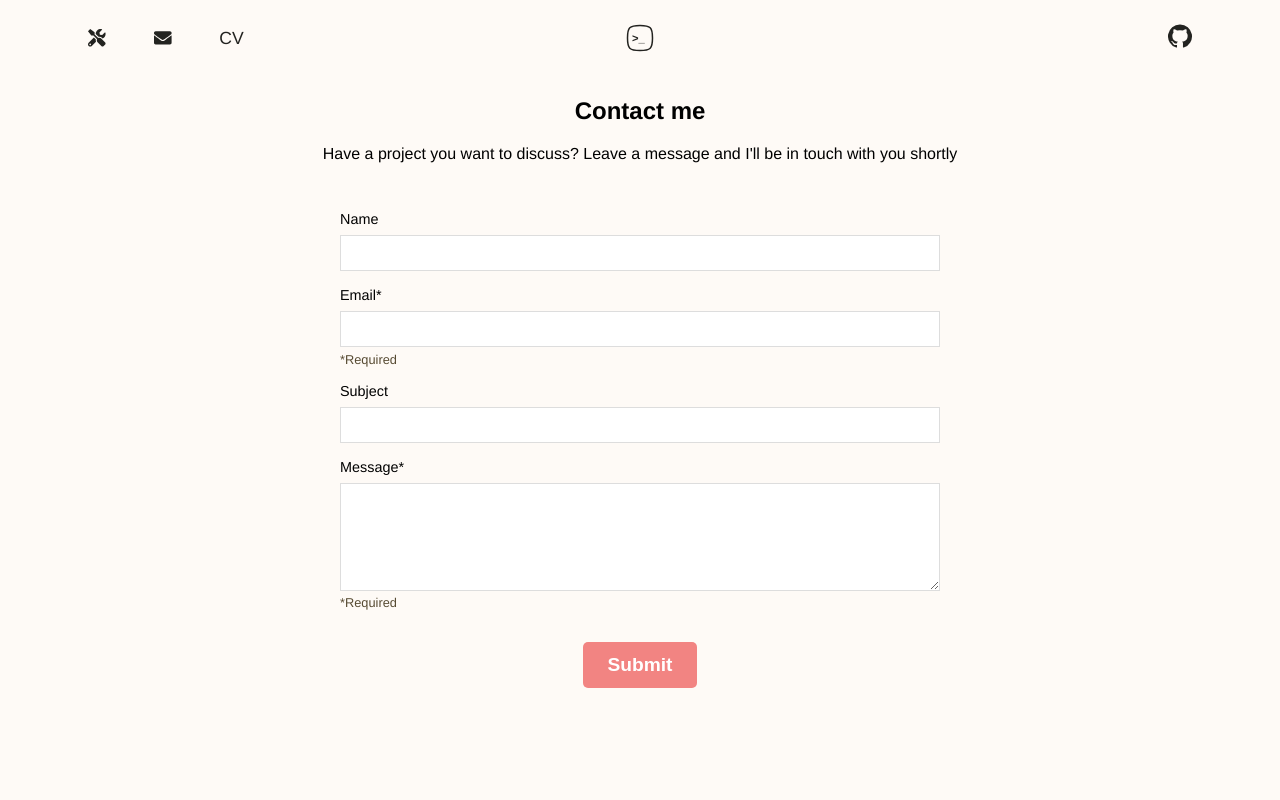
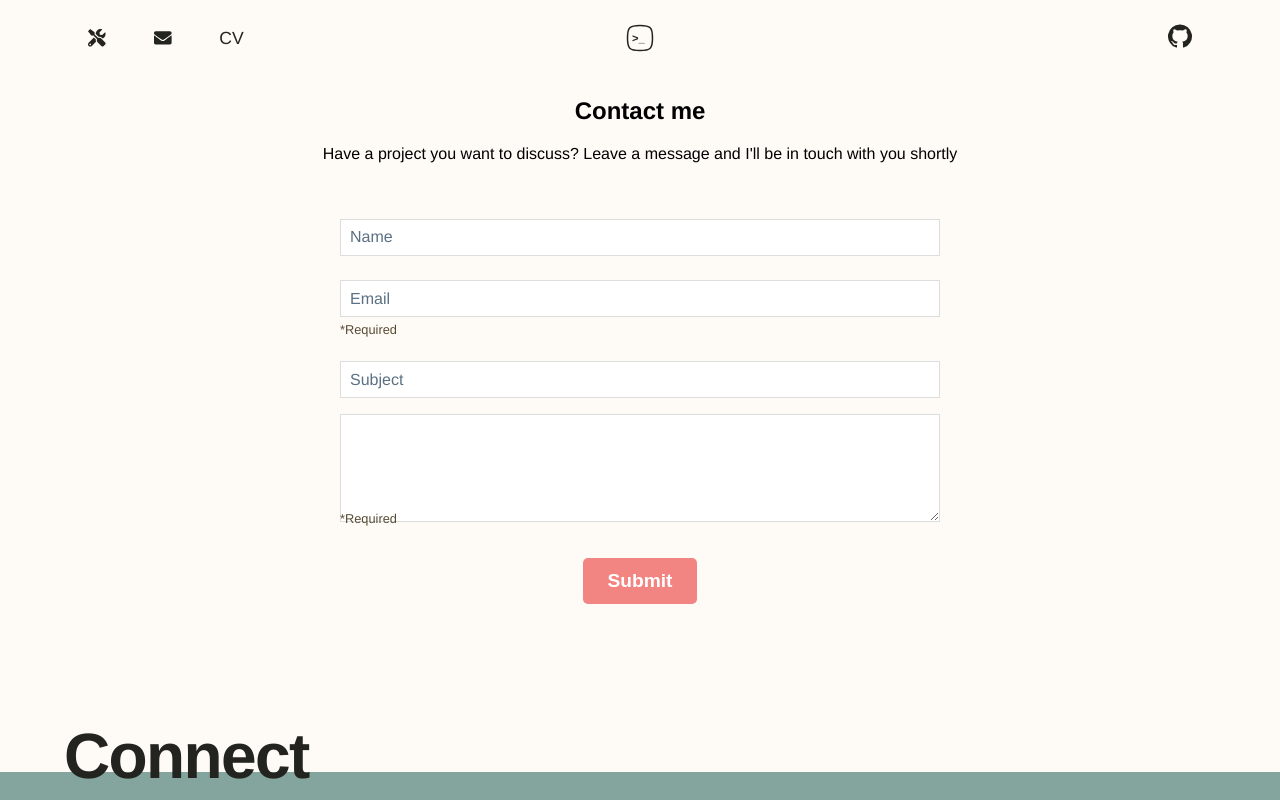
Before and after one commit to vtrofin/personal-website, a Vue app: page /contact in a window 1280 px wide. Shown: the top 800 px of the page. Built offline with nearby package versions, Linux system fonts and the light colour scheme.

Commit message:
wip overhaul contact page

```diff
--- a/src/pages/Contact.vue
+++ b/src/pages/Contact.vue
@@ -6,14 +6,41 @@
     </p>
     <form method="post" @submit.prevent="handleFormSubmit">
       <label for="name">Name</label>
-      <input id="name" type="text" name="name" />
-
-      <label for="email">Email*</label>
-      <input id="email" type="email" name="email" :required="true" />
+      <div :class="getClassName('input-container', 'name')">
+        <input
+          id="name"
+          type="text"
+          name="name"
+          @focus="toggleInputFocus"
+          @blur="toggleInputFocus"
+        />
+        <span class="input-label">Name</span>
+      </div>
+      <label for="email">Email</label>
+      <div :class="getClassName('input-container', 'email')">
+        <input
+          id="email"
+          type="email"
+          name="email"
+          :required="true"
+          @focus="toggleInputFocus"
+          @blur="toggleInputFocus"
+        />
+        <span class="input-label">Email</span>
+      </div>
       <span class="required-label">*Required</span>
 
       <label for="subject">Subject</label>
-      <input id="subject" type="text" name="subject" />
+      <div :class="getClassName('input-container', 'subject')">
+        <input
+          id="subject"
+          type="text"
+          name="subject"
+          @focus="toggleInputFocus"
+          @blur="toggleInputFocus"
+        />
+        <span class="input-label">Subject</span>
+      </div>
 
       <label for="message">Message*</label>
       <textarea id="message" name="message" rows="5" :required="true" />
@@ -74,6 +101,7 @@ export default {
       isLoading: false,
       formSubmitMessage: '',
       messageClass: 'form-result',
+      inputModifierClass: { name: '', email: '', subject: '', message: '' }
     });
 
     const handleFormSubmit = async event => {
@@ -85,9 +113,9 @@ export default {
         const response = await fetch(url, {
           method: 'POST',
           headers: {
-            'Content-Type': 'application/json',
+            'Content-Type': 'application/json'
           },
-          body: JSON.stringify(data),
+          body: JSON.stringify(data)
         });
         const res = await response.json();
         templateData.formSubmitMessage = res.message || '';
@@ -102,11 +130,38 @@ export default {
       }
     };
 
+    const toggleInputFocus = event => {
+      const targetName = event?.target?.name || event?.target?.id;
+      if (!targetName) {
+        return;
+      }
+
+      const localState = templateData?.inputModifierClass?.[targetName];
+      if (typeof localState !== 'string') {
+        if (!templateData.inputModifierClass) {
+          templateData.inputModifierClass = {};
+        }
+        templateData.inputModifierClass[targetName] = '';
+      }
+      templateData.inputModifierClass[targetName] = localState === 'focused' ? '' : 'focused';
+    };
+
+    const getClassName = (baseClass, modifier) => {
+      return (
+        baseClass +
+        (templateData?.inputModifierClass?.[modifier]
+          ? ' ' + templateData.inputModifierClass[modifier]
+          : '')
+      );
+    };
+
     return {
       handleFormSubmit,
       templateData,
+      toggleInputFocus,
+      getClassName
     };
-  },
+  }
 };
 </script>
 <style scoped>
@@ -117,12 +172,12 @@ form {
   margin: 3rem auto;
 }
 label,
-input {
+.input-container {
   flex-grow: 1;
   flex-basis: 100%;
 }
-
 label {
+  display: none;
   text-align: left;
   font-size: 0.9rem;
 }
@@ -130,6 +185,34 @@ label {
   font-size: 0.8rem;
   color: var(--gray);
   text-align: left;
+}
+
+.input-container {
+  position: relative;
+  margin-top: 0.5rem;
+  margin-bottom: 1rem;
+}
+.input-container input {
+  width: 100%;
+  box-sizing: border-box;
+  line-height: 1.2rem;
+}
+.input-container .input-label {
+  position: absolute;
+  color: rgb(91, 112, 131);
+  top: 50%;
+  left: 10px;
+  transform: translateY(-50%);
+  font-size: 1rem;
+  font-weight: 400;
+  transition: all 150ms cubic-bezier(0.4, 0, 0.2, 1);
+}
+
+.input-container.focused .input-label {
+  color: var(--red);
+  font-size: 0.7rem;
+  top: 10%;
+  transform: translateY(0);
 }
 
 input,
@@ -142,11 +225,11 @@ textarea {
   appearance: none;
   font-weight: 500;
   color: var(--black);
-  margin-top: 0.5rem;
-  margin-bottom: 1rem;
+  /* margin-top: 0.5rem;
+  margin-bottom: 1rem; */
 }
 
-input + .required-label,
+.input-container + .required-label,
 textarea + .required-label {
   margin-top: -0.7rem;
   margin-bottom: 1rem;
```
